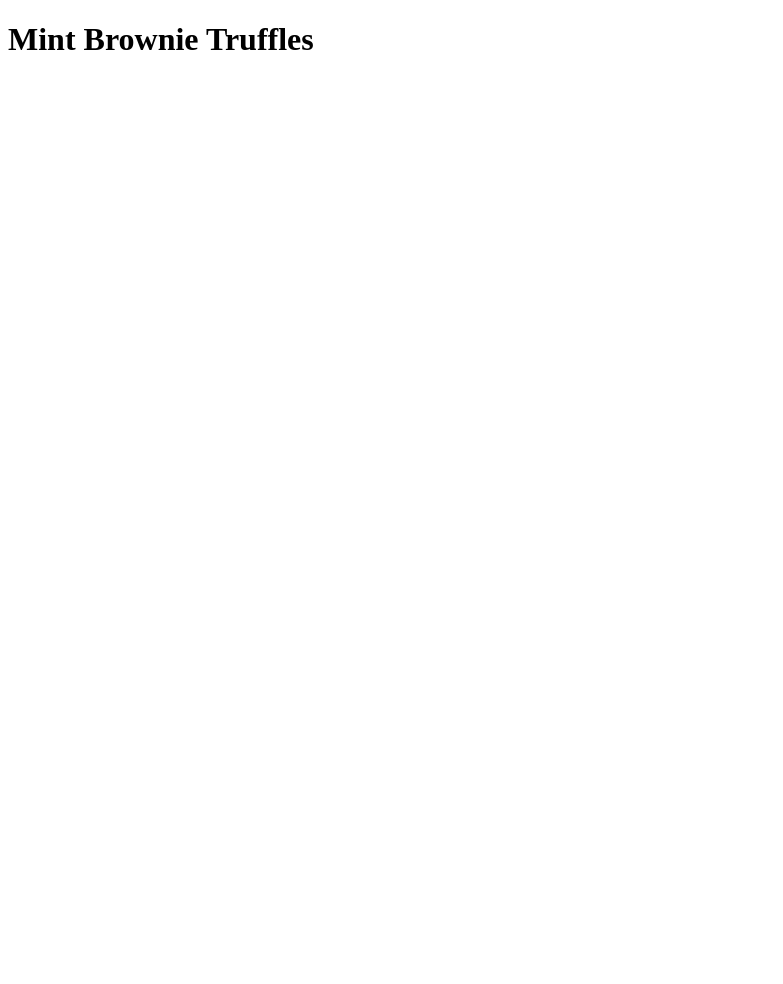
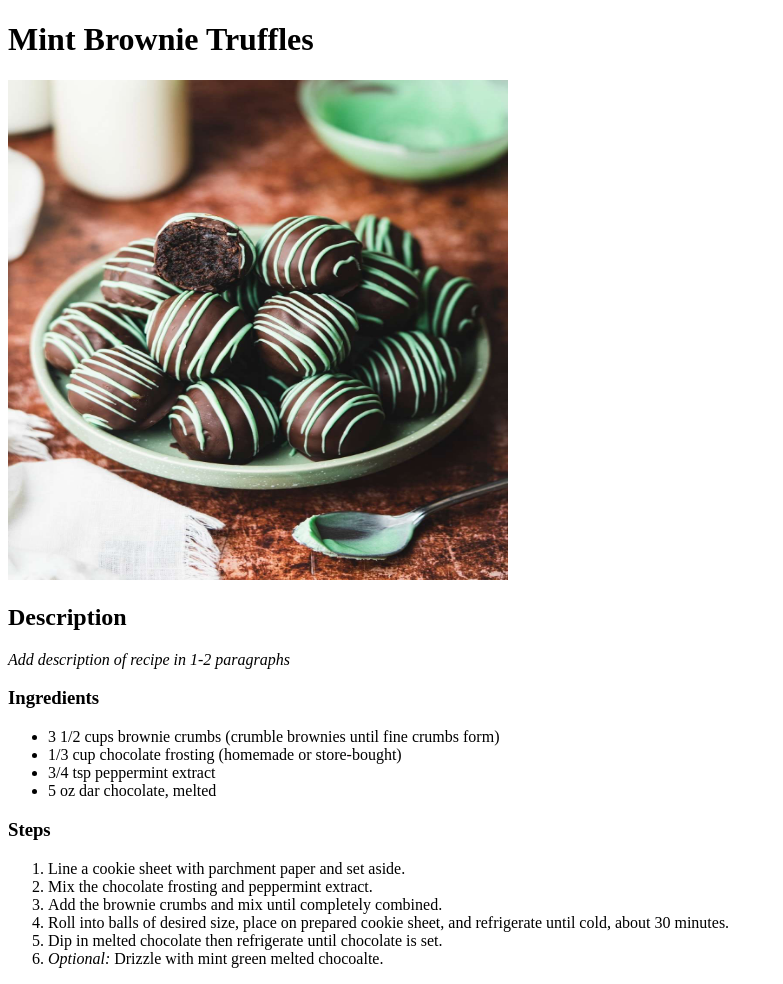
Before and after one commit to kelsie-c/odin-recipes, a plain HTML site: page recipes/mint-brownie-truffles.html in a window 1280 px wide. Shown: the whole page, without its empty margins (0-783 px from the left). Before the commit the page ends 800 px from the top, so only its background shows below. Drawn offline with Linux system fonts and the light colour scheme.

Commit message:
added image and recipe for the mint brownie truffles

```diff
--- a/recipes/mint-brownie-truffles.html
+++ b/recipes/mint-brownie-truffles.html
@@ -7,5 +7,30 @@
 </head>
 <body>
     <h1>Mint Brownie Truffles</h1>
+
+    <img src="../img/mint-brownie-truffles.jpg" height="500" width="500">
+
+    <h2>Description</h2>
+    <p>
+        <em>Add description of recipe in 1-2 paragraphs</em>
+    </p>
+
+    <h3>Ingredients</h3>
+    <ul>
+        <li>3 1/2 cups brownie crumbs (crumble brownies until fine crumbs form)</li>
+        <li>1/3 cup chocolate frosting (homemade or store-bought)</li>
+        <li>3/4 tsp peppermint extract</li>
+        <li>5 oz dar chocolate, melted</li>
+    </ul>
+
+    <h3>Steps</h3>
+    <ol>
+        <li>Line a cookie sheet with parchment paper and set aside.</li>
+        <li>Mix the chocolate frosting and peppermint extract.</li>
+        <li>Add the brownie crumbs and mix until completely combined.</li>
+        <li>Roll into balls of desired size, place on prepared cookie sheet, and refrigerate until cold, about 30 minutes.</li>
+        <li>Dip in melted chocolate then refrigerate until chocolate is set.</li>
+        <li><em>Optional:</em> Drizzle with mint green melted chocoalte.</li>
+    </ol>
 </body>
 </html>
```
Also changed, not shown: img/mint-brownie-truffles.jpg (added).
